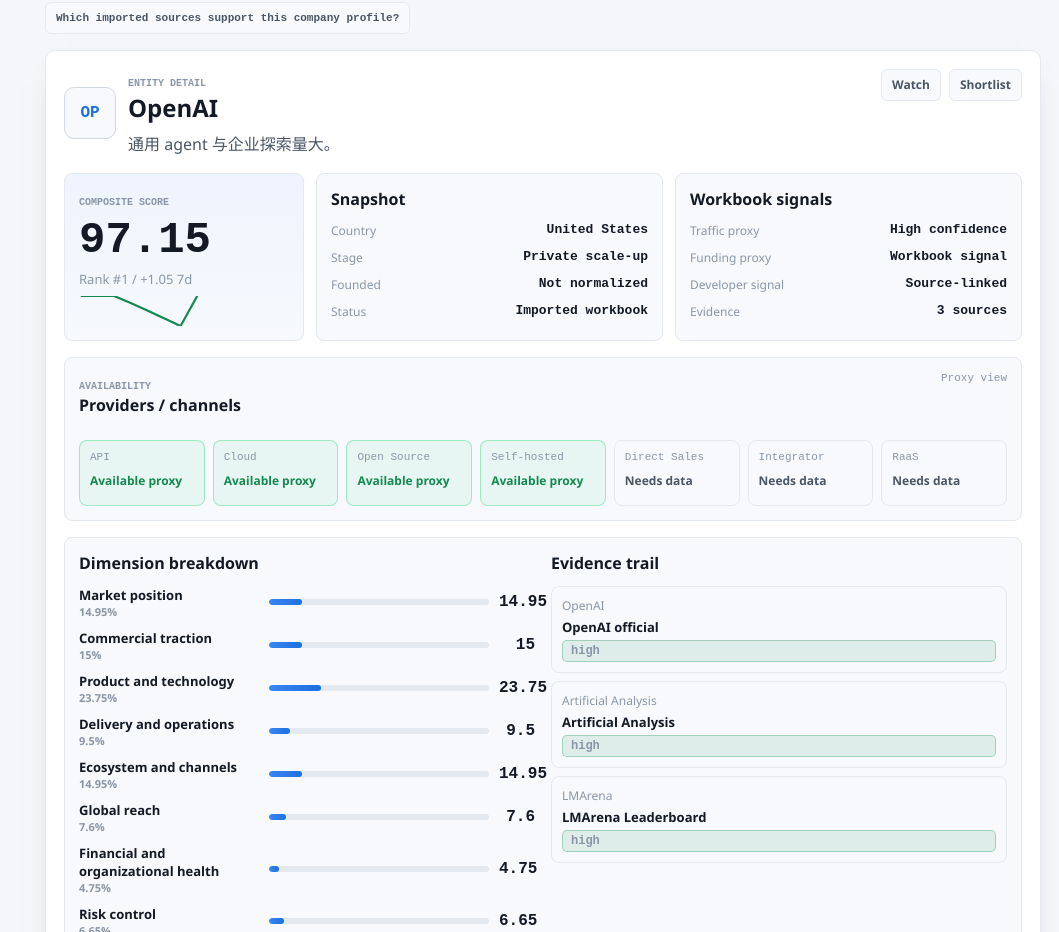
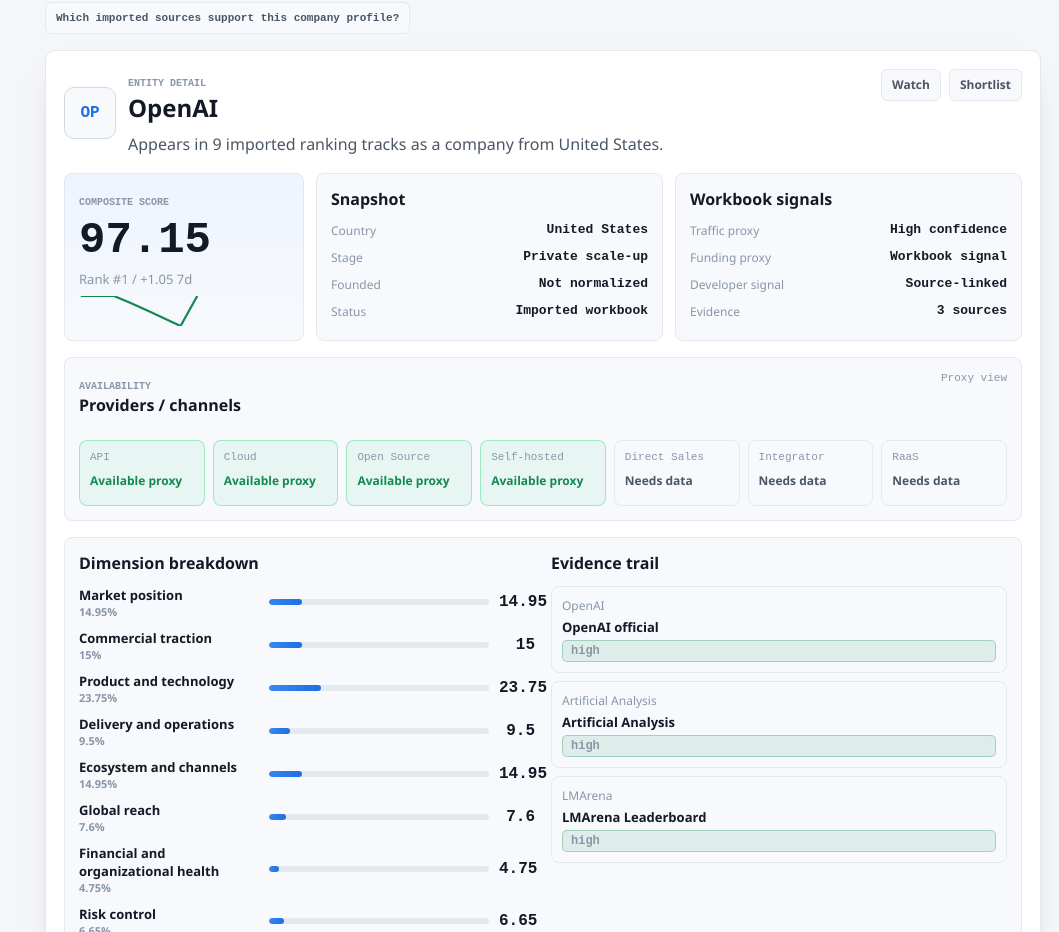
Before and after one commit to yushui2022/rank, a React (Vite) app: page / in a window 1280 px wide. Shown: the part 2420-3352 px from the top of the page, without its empty margins (221-1280 px from the left). Built offline with nearby package versions, Linux system fonts and the light colour scheme.

Commit message:
fix: keep entity detail copy display safe

```diff
--- a/src/components/EntityDetail.tsx
+++ b/src/components/EntityDetail.tsx
@@ -53,7 +53,11 @@
           <div>
             <span className="eyebrow">Entity detail</span>
             <h2>{entity.name}</h2>
-            <p>{entity.summary || "Imported workbook profile."}</p>
+            <p>
+              Appears in {entity.trackIds.length} imported ranking{" "}
+              {entity.trackIds.length === 1 ? "track" : "tracks"} as a{" "}
+              {entity.entityType} from {entity.country}.
+            </p>
           </div>
         </div>
         <div className="entity-actions">
```
